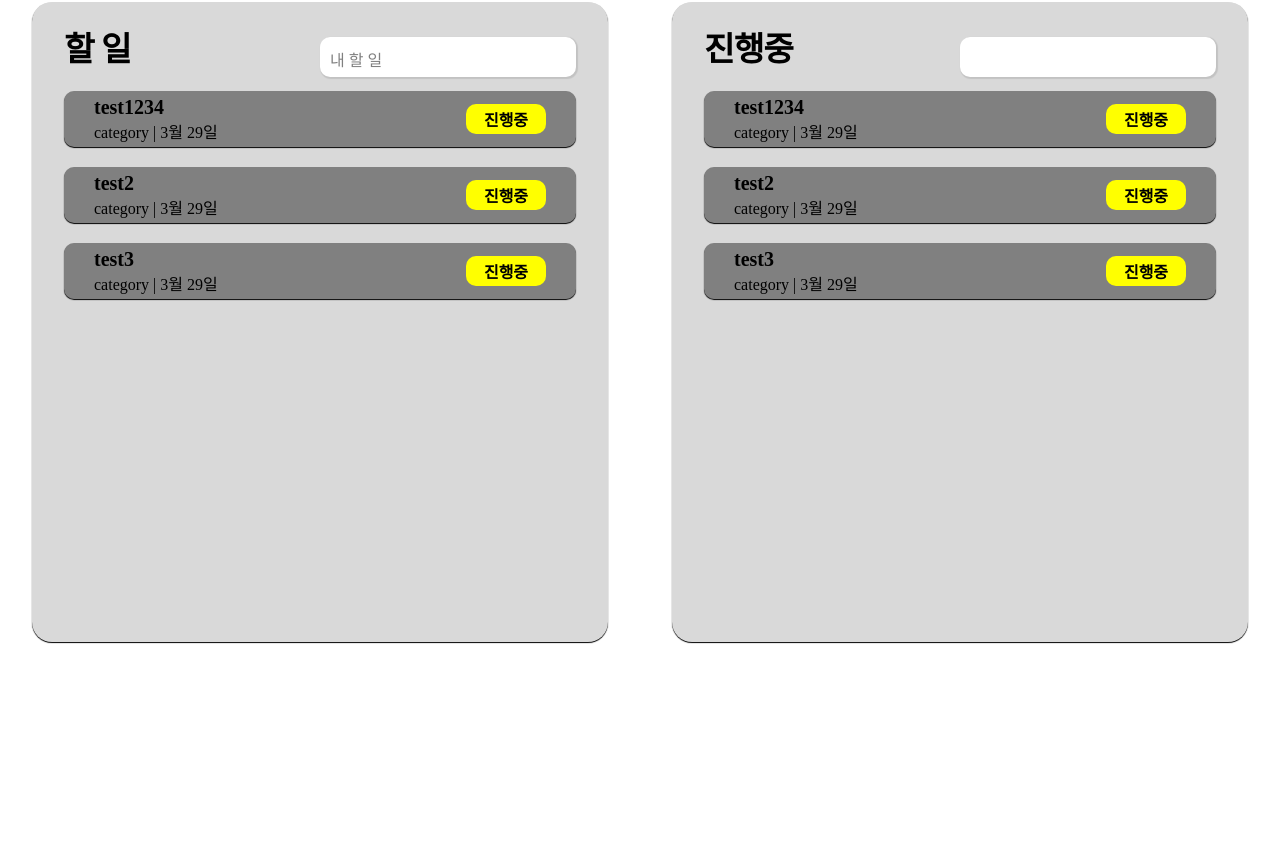
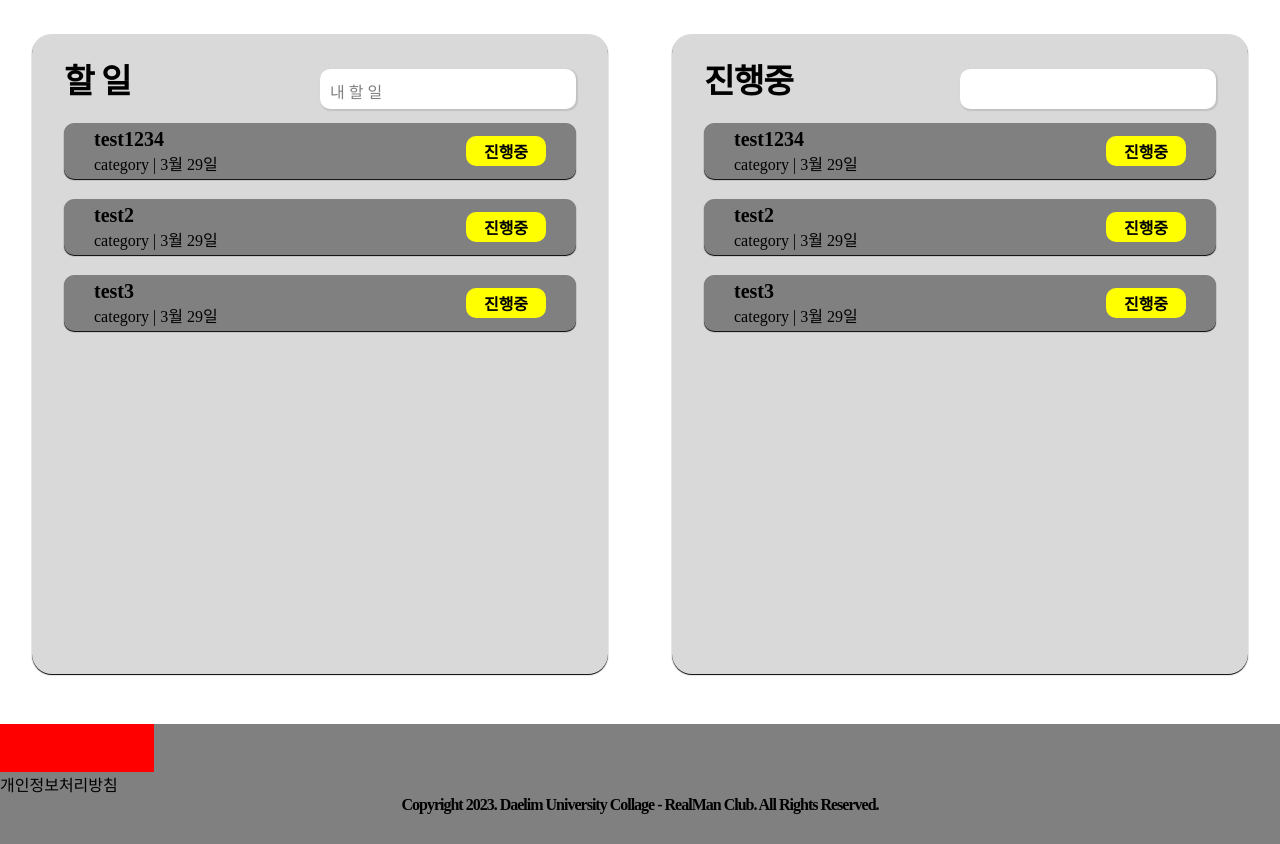
Before and after one commit to HarenKei/DCC_FE, a Next.js app: page /MyTask/MyTask in a window 1280 px wide. Shown: the part 211-1055 px from the top of the page. Before the commit the page ends 903 px from the top, so only its background shows below. Built offline with nearby package versions, Linux system fonts and the light colour scheme.

Commit message:
Add Header & Footer : Add Footer.tsx & Simple Code

```diff
--- a/pages/_app.tsx
+++ b/pages/_app.tsx
@@ -1,6 +1,14 @@
-import '@/styles/globals.css'
-import type { AppProps } from 'next/app'
+import "@/styles/globals.css";
+import type { AppProps } from "next/app";
+import Header from "@/src/Common/Header";
+import Footer from "@/src/Common/Footer";
 
 export default function App({ Component, pageProps }: AppProps) {
-  return <Component {...pageProps} />
+  return (
+    <>
+      <Header />
+      <Component {...pageProps} />
+      <Footer />
+    </>
+  );
 }
--- /dev/null
+++ b/src/Common/Footer.tsx
@@ -0,0 +1,56 @@
+import Link from "next/link";
+import React from "react";
+import styled from "styled-components";
+
+const Footer = () => {
+  return (
+    <FooterContainer>
+      <FooterLeftSpace>
+        <TempImageSpace></TempImageSpace>
+        <Link href="/Privacy">
+          <PrivacyLinkP>개인정보처리방침</PrivacyLinkP>
+        </Link>
+      </FooterLeftSpace>
+
+      <CopyRightP>
+        Copyright 2023. Daelim University Collage - RealMan Club. All Rights
+        Reserved.
+      </CopyRightP>
+    </FooterContainer>
+  );
+};
+
+const FooterContainer = styled.div`
+  width: 100%;
+  height: 15vh;
+  background-color: grey;
+`;
+
+const FooterLeftSpace = styled.div`
+  width: 20%;
+  height: 60%;
+  display: flex;
+  flex-direction: column;
+  justify-content: center;
+  align-items: flex-start;
+`;
+
+const TempImageSpace = styled.div`
+  width: 12vw;
+  height: 6vh;
+  background-color: red;
+`;
+
+const PrivacyLinkP = styled.p`
+  font-weight: 500;
+`;
+
+const CopyRightP = styled.p`
+  display: flex;
+  justify-content: center;
+  align-items: center;
+  font-weight: 900;
+  letter-spacing: -1px;
+`;
+
+export default Footer;
--- a/src/Common/Header.tsx
+++ b/src/Common/Header.tsx
@@ -3,16 +3,15 @@ import styled from "styled-components";
 
 const Header = () => {
     return(
-          <Container>
+          <HeaderContainer>
             <p>헤더</p>
-          </Container>
+          </HeaderContainer>
     );
 };
 
-const Container = styled.div`
+const HeaderContainer = styled.div`
     width: 100%;
-    height: 8vh;
-
+    height: 6vh;
     background-color: grey;
 `;
 
```
